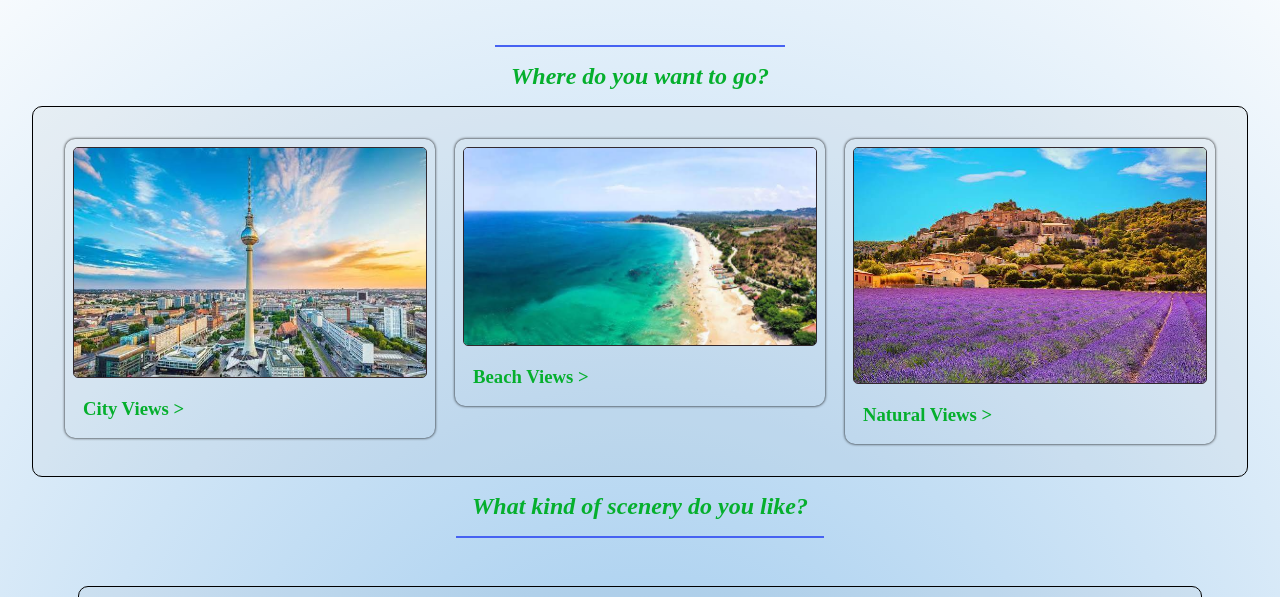
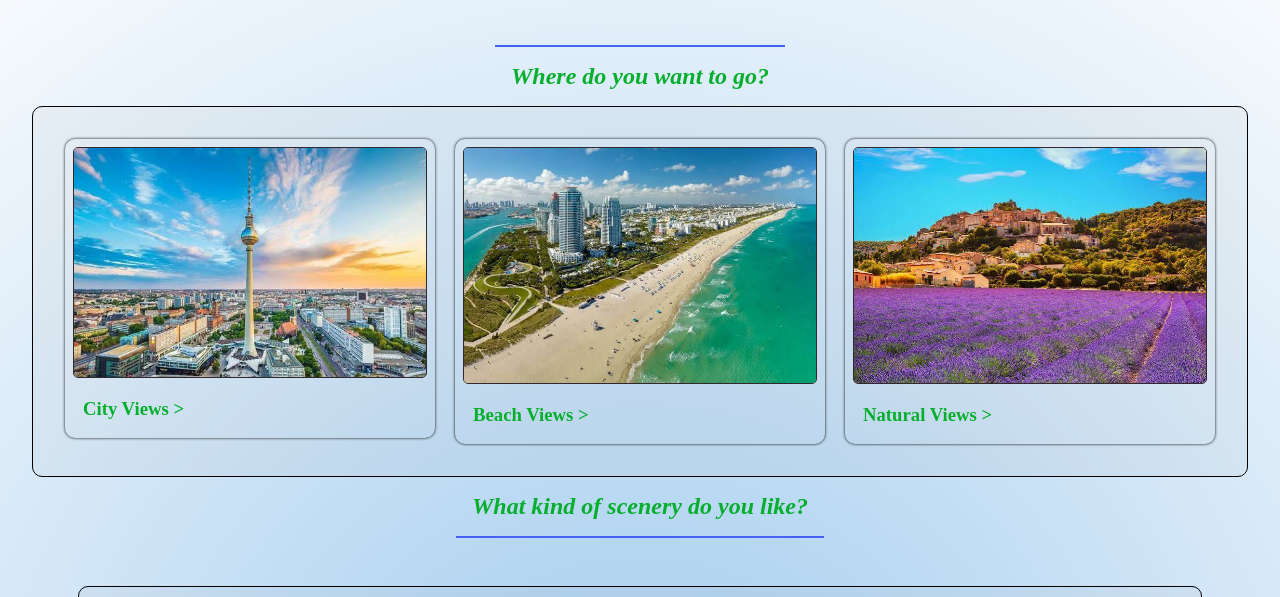
Before and after one commit to thantzin976487-ui/Thant_M1_webdesign_project, a plain HTML site: page destination.html in a window 1280 px wide. Shown: the part 124-721 px from the top of the page. Drawn offline with nearby package versions, Linux system fonts and the light colour scheme.

Commit message:
update code

```diff
--- a/destination.html
+++ b/destination.html
@@ -103,7 +103,7 @@
 
                 <a href="destination_beach.html">
                     <div class="destination_card">
-                        <img src="Myanmar/ngapali.jpg" alt="">
+                        <img src="Usa/usa_miami.jpg" alt="">
                         <h3>Beach Views ></h3>
                     </div>
                 </a>
```
